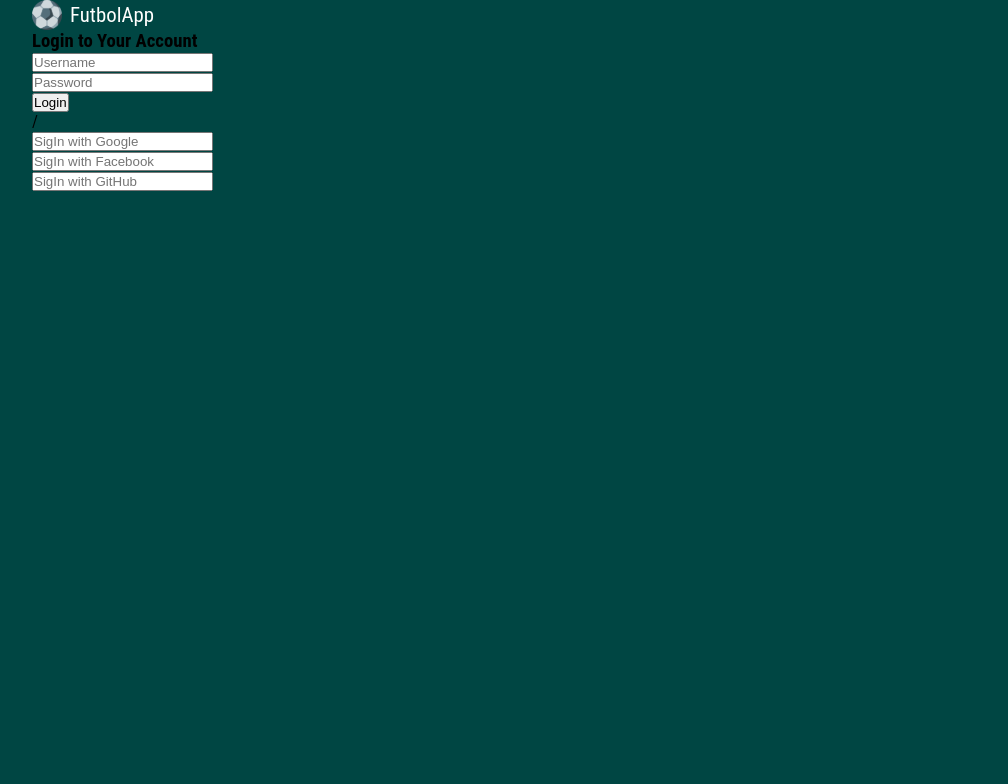
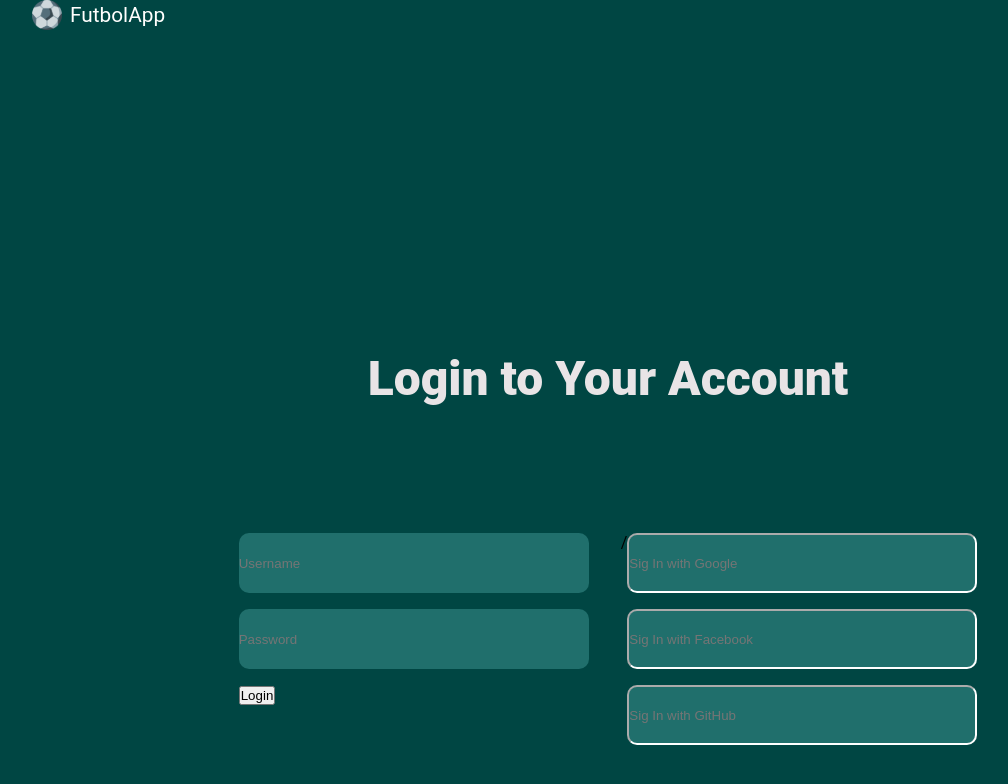
Before and after one commit to macbenites/pg-frontend, a React (Create React App) app: page /login in a window 1280 px wide. Shown: the top 784 px of the page, without its empty margins (32-1040 px from the left). Built offline with nearby package versions, Linux system fonts and the light colour scheme.

Commit message:
Login component partial styles

```diff
--- a/src/Components/Login.jsx
+++ b/src/Components/Login.jsx
@@ -1,36 +1,43 @@
 import React from "react";
 import Logo from "./Logo";
-//import { Footer } from "./Footer";
+import { LoginDiv, InputDiv1, InputDiv2, BtnDiv } from "../Styles/Login.js";
+
 
 
 export default function Login(){
     return (
         <div>
-            <Logo />
+            <div>
+                <Logo />
+            </div>
+        <LoginDiv>
             <h3>Login to Your Account</h3>
                 <form>
                     <div>
-                        <input type= 'text' name= 'username' placeholder= 'Username'/>
-                    </div>
-                    <div>
-                        <input type= 'password' name= 'password' placeholder= 'Password'/>
-                    </div>
-                    <div>
-                        <button type= 'submit'>Login</button>
+                        <InputDiv1>
+                            <input type= 'text' name= 'username' placeholder= 'Username'/>
+                        </InputDiv1>
+                        <InputDiv1>
+                            <input type= 'password' name= 'password' placeholder= 'Password'/>
+                        </InputDiv1>
+                        <InputDiv1>
+                            <button type= 'submit'>Login</button>
+                        </InputDiv1>
                     </div>
                     <p>/</p>
                     <div>
-                        <input type= 'text' name= 'google' placeholder= 'SigIn with Google'/>
-                    </div>
-                    <div>
-                        <input type= 'text' name= 'facebook' placeholder= 'SigIn with Facebook'/>
-                    </div>
-                    <div>
-                        <input type= 'text' name= 'github' placeholder= 'SigIn with GitHub'/>
+                        <InputDiv2>
+                            <input type= 'text' name= 'google' placeholder= 'Sig In with Google'/>
+                        </InputDiv2>
+                        <InputDiv2>
+                            <input type= 'text' name= 'facebook' placeholder= 'Sig In with Facebook'/>
+                        </InputDiv2>
+                        <InputDiv2>
+                            <input type= 'text' name= 'github' placeholder= 'Sig In with GitHub'/>
+                        </InputDiv2>
                     </div>
                 </form>
-                {/*<Footer />*/}
+        </LoginDiv>
         </div>
-
     )
 }
--- a/src/GlobalStyles.js
+++ b/src/GlobalStyles.js
@@ -14,7 +14,7 @@ export const GlobalStyles = createGlobalStyle`
 }
 
 html, body{
-    font-family: 'Roboto Condensed', sans-serif;
+    font-family: 'Roboto', sans-serif;
     background-color: var(--primary);
 }
 
--- a/src/Styles/Login.js
+++ b/src/Styles/Login.js
@@ -1,12 +1,69 @@
 import styled from "styled-components";
 
-export const StyledLogin = styled.div`
-  display: flex;
-  align-items: center;
-  flex-wrap: nowrap;
-  font-size: 1.3rem;
-  color: var(--text-color);
-  span {
-    margin-left: 0.5rem;
-  }
-`;
+export const LoginDiv = styled.div`
+    form{
+        display: flex;
+        justify-content: center;
+    }
+
+    h3{
+        font-weight: 800;
+        font-size: 3rem;
+        font-family: Roboto;
+        font-style: normal;
+        margin-bottom: 7.9rem;
+        margin-top: 320px;
+        text-align: center;
+        color: #E8E4E6;
+    }
+`
+
+
+export const InputDiv1 = styled.div`
+    width: 350px;
+    height: 60px;
+    margin-bottom: 1rem;
+    margin-right: 2rem;
+    input{
+        width: 100%;
+        height: 100%;
+        background-color: #206F6C;
+        color: #FFFFFF;
+        text-align: left;
+        border-radius: 10px;
+        border: none;
+
+    }
+`
+
+export const BtnDiv = styled.div`
+    width: 350px;
+    height: 60px;
+    margin-bottom: 1rem;
+    input{
+        width: 100%;
+        height: 100%;
+        background-color: #F9BC60;
+        color: black;
+        text-align: left;
+        border-radius: 10px;
+        border: none;
+
+    }
+`
+
+export const InputDiv2 = styled.div`
+    width: 350px;
+    height: 60px;
+    margin-bottom: 1rem;
+    input{
+        width: 100%;
+        height: 100%;
+        background-color: #206F6C;
+        color: #FFFFFF;
+        text-align: left;
+        border-radius: 10px;
+        border-color: #FFFFFF
+
+    }
+`
--- a/src/Styles/Wrapper.js
+++ b/src/Styles/Wrapper.js
@@ -1,6 +1,7 @@
 import styled from "styled-components";
 
 export const Wrapper = styled.div`
+  min-height: 100uvh;
   max-width: 1200px;
   margin: auto;
   padding: 0 1.5rem;
```
